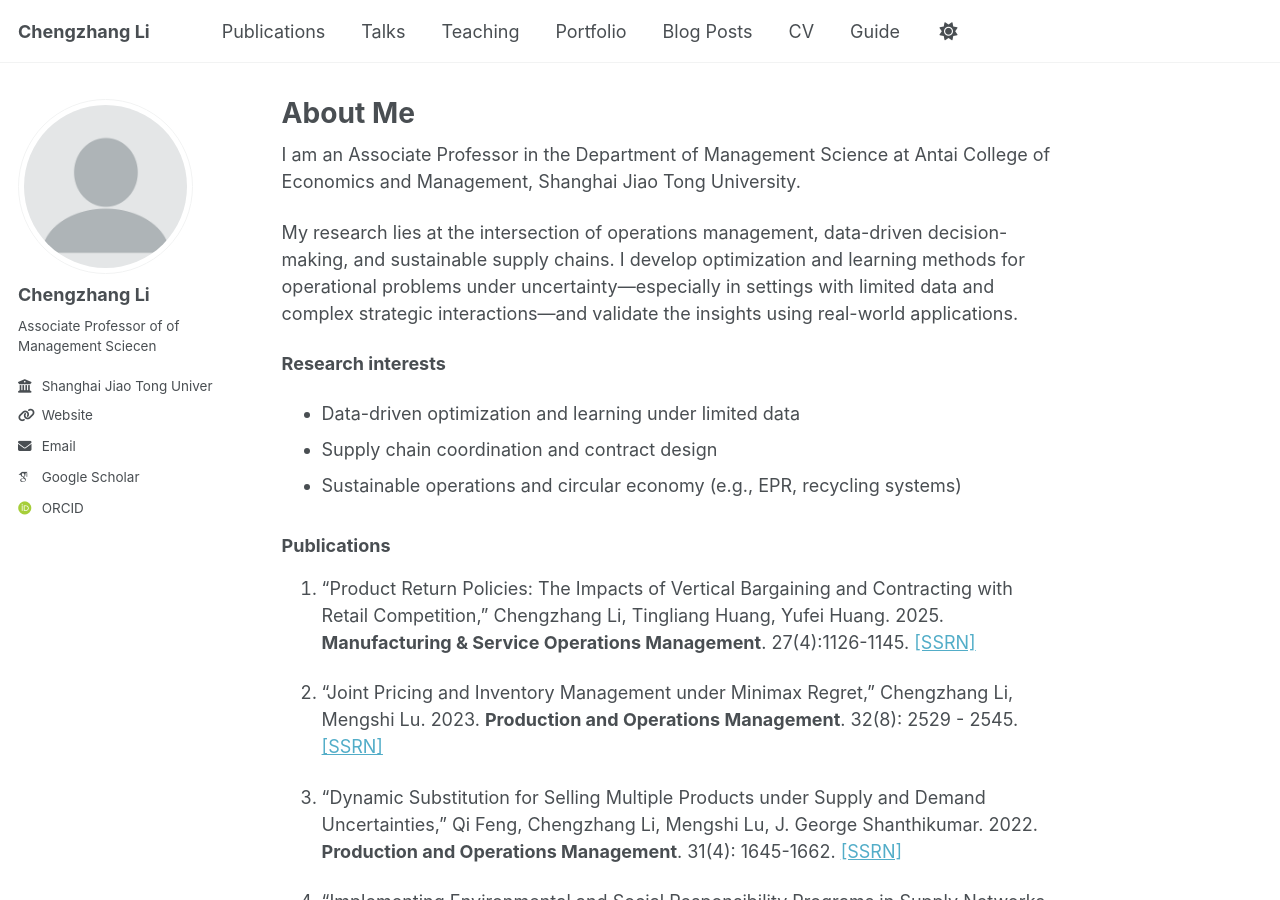
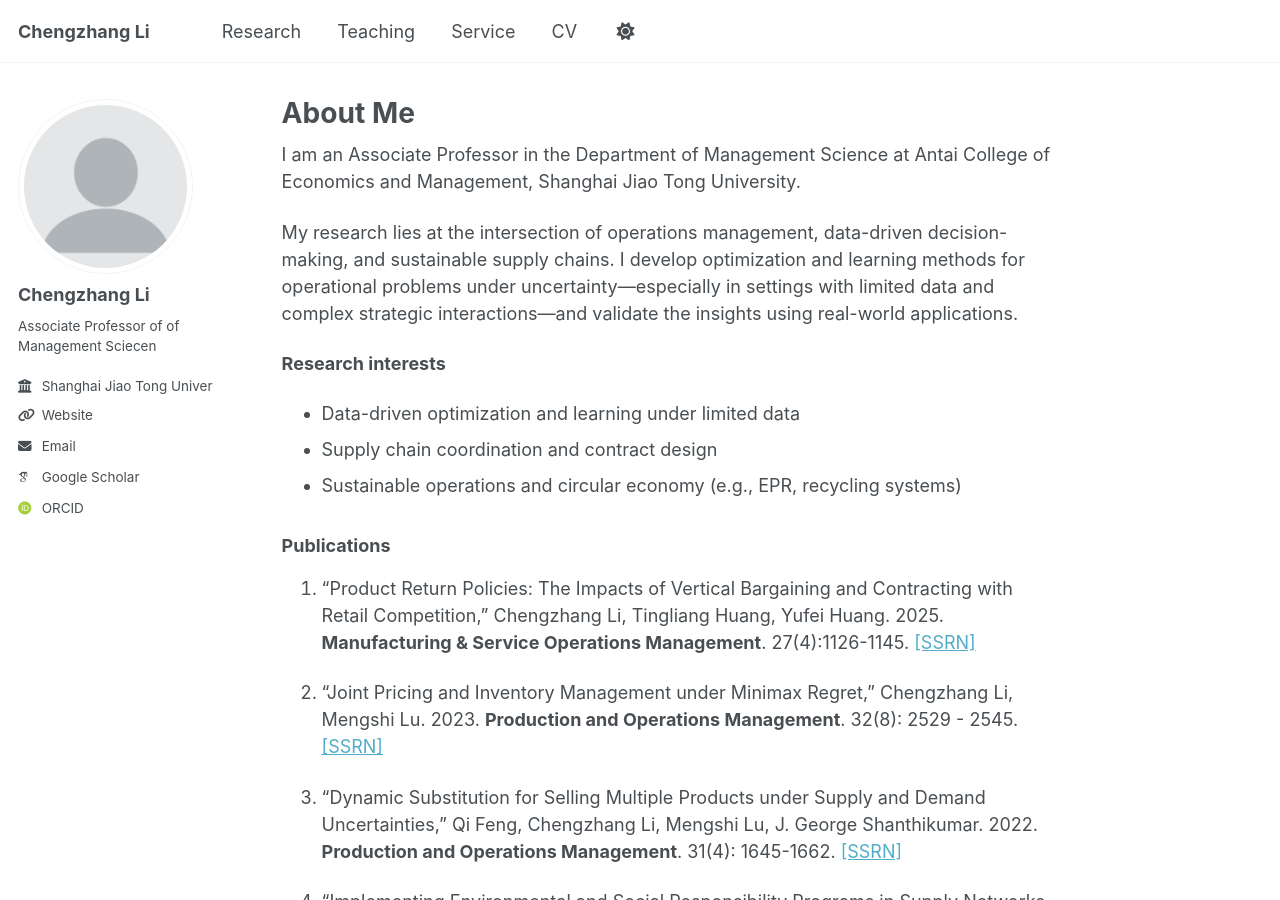
Before and after one commit to li-chengzhang/li-chengzhang.github.io, a Jekyll site: the page built from _pages/about.md, in a window 1280 px wide and 900 px high. Built offline with Jekyll 4.4.1, drawn with Linux system fonts in a browser that asks for light colours; some web fonts are replaced; a script that is not in the unit is left out.

Commit message:
Update navigation.yml

```diff
--- a/_data/navigation.yml
+++ b/_data/navigation.yml
@@ -8,20 +8,20 @@
 #      Markdown formatted page while the second is generated using JSON.
 
 main:
-  - title: "Publications"
-    url: /publications/
+  - title: "Research"
+    url: /#publications/
 
-  - title: "Talks"
-    url: /talks/
+  # - title: "Talks"
+  #   url: /talks/
 
   - title: "Teaching"
-    url: /teaching/
+    url: /#teaching/
 
-  - title: "Portfolio"
-    url: /portfolio/
+  - title: "Service"
+    url: /#service/
 
-  - title: "Blog Posts"
-    url: /year-archive/
+  # - title: "Blog Posts"
+  #   url: /year-archive/
 
   - title: "CV"
     url: /cv/
@@ -29,5 +29,5 @@ main:
   # - title: "CV"
   #   url: /cv-json/
 
-  - title: "Guide"
-    url: /markdown/
+  # - title: "Guide"
+  #   url: /markdown/
```
